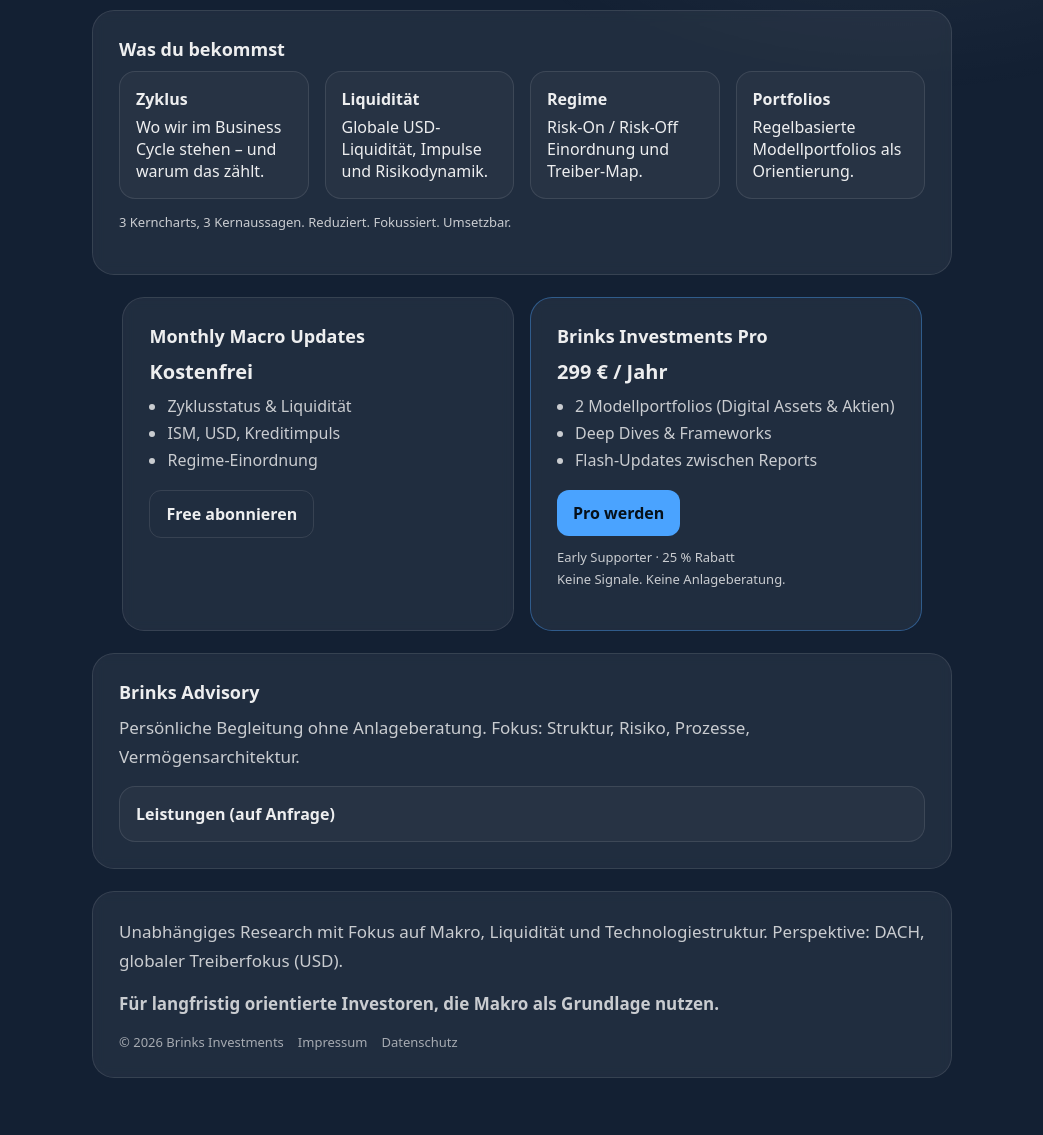
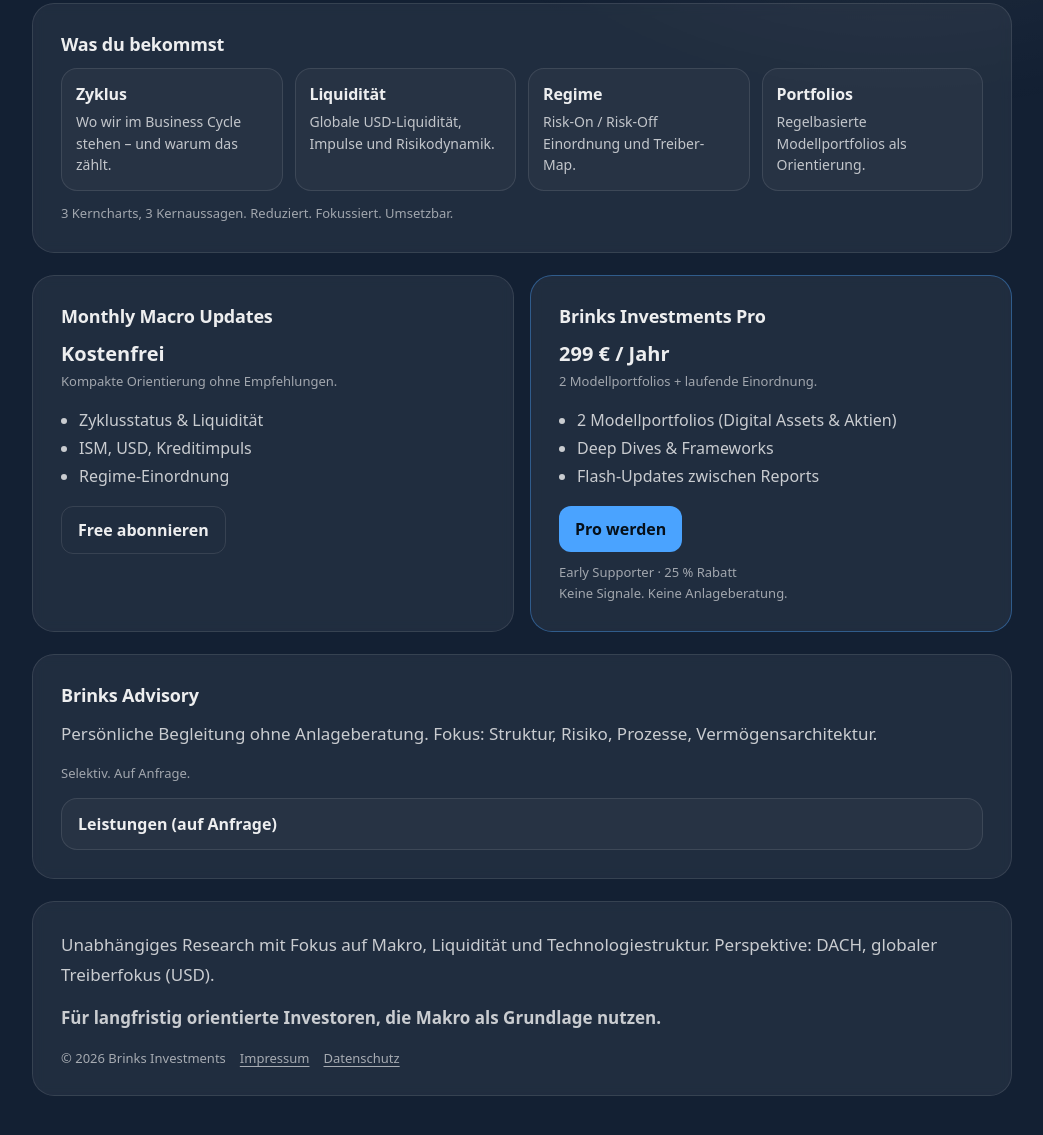
Before and after one commit to cbbrinkmann/brinksinvestments, a plain HTML site: page index.html in a window 1280 px wide. Shown: the part 439-1574 px from the top of the page, without its empty margins (118-1161 px from the left). Drawn offline with Linux system fonts and the light colour scheme.

Commit message:
Update index.html

```diff
--- a/index.html
+++ b/index.html
@@ -17,8 +17,8 @@
       --accent:#4aa3ff;
       --accentText:#06101a;
 
-      /* 👉 ZENTRALE ONEPAGER-BREITE */
-      --content:860px;
+      /* ONE consistent page column width */
+      --col: 980px; /* less squished than before */
     }
 
     *{box-sizing:border-box}
@@ -29,59 +29,62 @@
       color:var(--text);
     }
 
+    /* Subtle premium glow */
     body::before{
       content:"";
       position:fixed;
-      inset:-200px;
+      inset:-220px;
       background:
-        radial-gradient(900px 450px at 28% 12%, rgba(74,163,255,.12), transparent 60%),
-        radial-gradient(780px 420px at 72% 42%, rgba(255,255,255,.06), transparent 55%);
+        radial-gradient(980px 520px at 28% 12%, rgba(74,163,255,.12), transparent 60%),
+        radial-gradient(820px 460px at 72% 42%, rgba(255,255,255,.06), transparent 55%);
       pointer-events:none;
       z-index:-1;
     }
 
     a{color:inherit;text-decoration:none}
 
+    /* Outer page padding */
     .wrap{
-      max-width:1200px;
-      margin:0 auto;
-      padding:80px 20px;
+      padding:88px 20px 96px;
     }
 
-    .stack{
+    /* The ONLY layout column: everything aligns to this */
+    .col{
+      width:min(100%, var(--col));
+      margin:0 auto;
       display:grid;
-      gap:22px;
-    }
-
-    /* 👉 ALLE HAUPTSEKTIONEN GLEICH BREIT */
-    .section{
-      max-width:var(--content);
-      margin:0 auto;
+      gap:22px; /* more breathing room */
     }
 
     .card{
+      width:100%;               /* critical: every card equals column width */
       background:var(--card);
       border:1px solid var(--border);
       border-radius:22px;
-      padding:26px;
+      padding:28px;             /* less squished */
       backdrop-filter: blur(6px);
     }
 
+    .card:hover{
+      border-color:rgba(255,255,255,.14);
+    }
+
     h1{
-      font-size:44px;
+      font-size:46px;
       line-height:1.05;
-      margin:14px 0;
+      margin:14px 0 10px;
       letter-spacing:-0.02em;
     }
 
     h2{
       font-size:18px;
-      margin:0 0 10px;
+      margin:0 0 12px;
+      letter-spacing:-0.01em;
     }
 
     p{
       margin:0 0 14px;
-      line-height:1.7;
+      line-height:1.75;
       font-size:17px;
       color:var(--muted);
     }
@@ -89,6 +92,7 @@
     .lead{
       font-size:19px;
       color:var(--text);
+      margin-bottom:10px;
     }
 
     .badge{
@@ -97,7 +101,7 @@
       border-radius:999px;
       padding:6px 10px;
       font-size:13px;
-      color:rgba(255,255,255,.7);
+      color:rgba(255,255,255,.70);
     }
 
     .ctaRow{
@@ -108,10 +112,10 @@
     }
 
     .btn{
+      display:inline-block;
       padding:12px 16px;
       border-radius:12px;
       font-weight:800;
-      display:inline-block;
     }
 
     .btnPrimary{
@@ -124,121 +128,170 @@
       color:var(--text);
     }
 
-    .grid{
+    /* Key points */
+    .kpiGrid{
       display:grid;
-      gap:16px;
+      gap:12px;
+      grid-template-columns:repeat(4, 1fr);
     }
-
-    .grid-4{
-      grid-template-columns:repeat(4,1fr);
+    @media(max-width:900px){
+      .kpiGrid{grid-template-columns:repeat(2, 1fr);}
     }
-
-    @media(max-width:900px){
-      .grid-4{grid-template-columns:repeat(2,1fr)}
-    }
-
     .kpi{
       border:1px solid var(--border);
+      background:rgba(255,255,255,.03);
       border-radius:16px;
-      padding:16px;
-      background:rgba(255,255,255,.03);
+      padding:14px 14px;
     }
-
     .kpi strong{
       display:block;
       margin-bottom:6px;
+      color:rgba(255,255,255,.92);
+      letter-spacing:-0.01em;
+    }
+    .kpi span{
+      display:block;
+      color:rgba(255,255,255,.72);
+      font-size:14px;
+      line-height:1.55;
+    }
+
+    /* Free / Pro cards */
+    .tiers{
+      width:100%; /* ensure equals column width */
+      display:grid;
+      gap:16px;
+      grid-template-columns:1fr 1fr;
+      align-items:stretch;
+    }
+    @media(max-width:900px){
+      .tiers{grid-template-columns:1fr;}
     }
 
     ul{
+      margin:10px 0 0;
       padding-left:18px;
-      line-height:1.7;
+      line-height:1.75;
       color:var(--muted);
-      margin:8px 0 0;
+      font-size:16px;
     }
 
     .price{
       font-size:20px;
-      font-weight:800;
-      margin-bottom:6px;
+      font-weight:900;
+      margin:4px 0 10px;
+      color:rgba(255,255,255,.92);
     }
 
+    .small{
+      font-size:13px;
+      color:rgba(255,255,255,.58);
+      line-height:1.6;
+    }
+
+    /* Advisory */
     details{
       border:1px solid var(--border);
       border-radius:16px;
-      padding:16px;
+      padding:14px 16px;
       background:rgba(255,255,255,.03);
     }
-
     summary{
       cursor:pointer;
-      font-weight:800;
       list-style:none;
+      font-weight:900;
+      color:rgba(255,255,255,.92);
+    }
+    summary::-webkit-details-marker{display:none}
+
+    .note{
+      margin-top:12px;
+      padding:12px 14px;
+      border-radius:14px;
+      border:1px solid rgba(255,255,255,.10);
+      background:rgba(0,0,0,.10);
+      color:rgba(255,255,255,.72);
+      font-size:13px;
+      line-height:1.6;
     }
 
     footer{
+      margin-top:16px;
       display:flex;
       gap:14px;
       flex-wrap:wrap;
       font-size:13px;
-      color:rgba(255,255,255,.6);
+      color:rgba(255,255,255,.60);
+    }
+    footer a{
+      color:rgba(255,255,255,.60);
+      text-decoration:underline;
+      text-underline-offset:3px;
     }
   </style>
 </head>
 
 <body>
-  <div class="wrap stack">
+  <div class="wrap">
+    <main class="col">
 
       <!-- HERO -->
-    <section class="section card">
+      <section class="card">
         <span class="badge">Makro | Liquidität | Zyklen | Regime</span>
         <h1>Brinks Investments</h1>
         <p class="lead">Makro-Framework für Liquidität, Zyklen und Marktregime.</p>
         <p>Klare, datenbasierte Einordnung der Märkte – mit Fokus auf Wahrscheinlichkeiten statt Prognosen.</p>
 
         <div class="ctaRow">
-        <a class="btn btnPrimary" href="https://brinksinvestments.substack.com/" target="_blank">Zum Newsletter</a>
-        <a class="btn btnGhost" href="#pro">Pro ansehen</a>
+          <a class="btn btnPrimary" href="https://brinksinvestments.substack.com/" target="_blank" rel="noreferrer">
+            Zum Newsletter
+          </a>
+          <a class="btn btnGhost" href="#pro">
+            Pro ansehen
+          </a>
         </div>
 
-      <p style="font-size:13px;margin-top:12px;">
+        <p class="small" style="margin-top:12px;margin-bottom:0;">
           Free Macro Updates · Pro mit Portfolios & Deep Dives · Advisory auf Anfrage
         </p>
       </section>
 
       <!-- WAS DU BEKOMMST -->
-    <section class="section card">
+      <section class="card">
         <h2>Was du bekommst</h2>
-      <div class="grid grid-4">
-        <div class="kpi"><strong>Zyklus</strong>Wo wir im Business Cycle stehen – und warum das zählt.</div>
-        <div class="kpi"><strong>Liquidität</strong>Globale USD-Liquidität, Impulse und Risikodynamik.</div>
-        <div class="kpi"><strong>Regime</strong>Risk-On / Risk-Off Einordnung und Treiber-Map.</div>
-        <div class="kpi"><strong>Portfolios</strong>Regelbasierte Modellportfolios als Orientierung.</div>
+        <div class="kpiGrid">
+          <div class="kpi"><strong>Zyklus</strong><span>Wo wir im Business Cycle stehen – und warum das zählt.</span></div>
+          <div class="kpi"><strong>Liquidität</strong><span>Globale USD-Liquidität, Impulse und Risikodynamik.</span></div>
+          <div class="kpi"><strong>Regime</strong><span>Risk-On / Risk-Off Einordnung und Treiber-Map.</span></div>
+          <div class="kpi"><strong>Portfolios</strong><span>Regelbasierte Modellportfolios als Orientierung.</span></div>
         </div>
-      <p style="font-size:13px;margin-top:12px;">
+        <p class="small" style="margin-top:12px;margin-bottom:0;">
           3 Kerncharts, 3 Kernaussagen. Reduziert. Fokussiert. Umsetzbar.
         </p>
       </section>
 
       <!-- FREE / PRO -->
-    <section class="section grid" style="grid-template-columns:1fr 1fr;">
+      <section class="tiers">
         <div class="card">
           <h2>Monthly Macro Updates</h2>
           <div class="price">Kostenfrei</div>
+          <p class="small" style="margin-top:-6px;">Kompakte Orientierung ohne Empfehlungen.</p>
           <ul>
             <li>Zyklusstatus & Liquidität</li>
             <li>ISM, USD, Kreditimpuls</li>
             <li>Regime-Einordnung</li>
           </ul>
           <div class="ctaRow">
-          <a class="btn btnGhost" href="https://brinksinvestments.substack.com/" target="_blank">
+            <a class="btn btnGhost" href="https://brinksinvestments.substack.com/" target="_blank" rel="noreferrer">
               Free abonnieren
             </a>
           </div>
         </div>
 
-      <div id="pro" class="card" style="border-color:rgba(74,163,255,.4);">
+        <div id="pro" class="card" style="border-color:rgba(74,163,255,.40);">
           <h2>Brinks Investments Pro</h2>
           <div class="price">299 € / Jahr</div>
+          <p class="small" style="margin-top:-6px;">2 Modellportfolios + laufende Einordnung.</p>
           <ul>
             <li>2 Modellportfolios (Digital Assets & Aktien)</li>
             <li>Deep Dives & Frameworks</li>
@@ -246,12 +299,12 @@
           </ul>
 
           <div class="ctaRow">
-          <a class="btn btnPrimary" href="https://brinksinvestments.substack.com/b1c0ca74" target="_blank">
+            <a class="btn btnPrimary" href="https://brinksinvestments.substack.com/b1c0ca74" target="_blank" rel="noreferrer">
               Pro werden
             </a>
           </div>
 
-        <p style="font-size:13px;margin-top:10px;">
+          <p class="small" style="margin-top:10px;margin-bottom:0;">
             Early Supporter · 25 % Rabatt<br>
             Keine Signale. Keine Anlageberatung.
           </p>
@@ -259,9 +312,10 @@
       </section>
 
       <!-- ADVISORY -->
-    <section class="section card">
+      <section id="advisory" class="card">
         <h2>Brinks Advisory</h2>
         <p>Persönliche Begleitung ohne Anlageberatung. Fokus: Struktur, Risiko, Prozesse, Vermögensarchitektur.</p>
+        <p class="small">Selektiv. Auf Anfrage.</p>
 
         <details>
           <summary>Leistungen (auf Anfrage)</summary>
@@ -271,16 +325,20 @@
             <li>Digital Art & Collectibles Advisory</li>
           </ul>
 
-        <div class="ctaRow" style="margin-top:14px;">
-          <a class="btn btnGhost" href="mailto:info@brinksinvestments.com">
+          <div class="ctaRow" style="margin-top:12px;">
+            <a class="btn btnGhost" href="mailto:info@brinksinvestments.com?subject=Brinks%20Advisory%20%E2%80%93%20Anfrage">
               Advisory anfragen
             </a>
+          </div>
+
+          <div class="note">
+            Keine Anlageberatung. Keine Produktempfehlungen. Keine Garantien. Kuratierung ≠ Empfehlung.
           </div>
         </details>
       </section>
 
-    <!-- FOOTER -->
-    <section class="section card">
+      <!-- CLOSING / FOOTER -->
+      <section class="card">
         <p>
           Unabhängiges Research mit Fokus auf Makro, Liquidität und Technologiestruktur.
           Perspektive: DACH, globaler Treiberfokus (USD).
@@ -289,11 +347,12 @@
 
         <footer>
           <span>© <span id="y"></span> Brinks Investments</span>
-        <span>Impressum</span>
-        <span>Datenschutz</span>
+          <a href="#" aria-disabled="true">Impressum</a>
+          <a href="#" aria-disabled="true">Datenschutz</a>
         </footer>
       </section>
 
+    </main>
   </div>
 
   <script>
```
Lines whose indentation alone changed are shown as unchanged.
